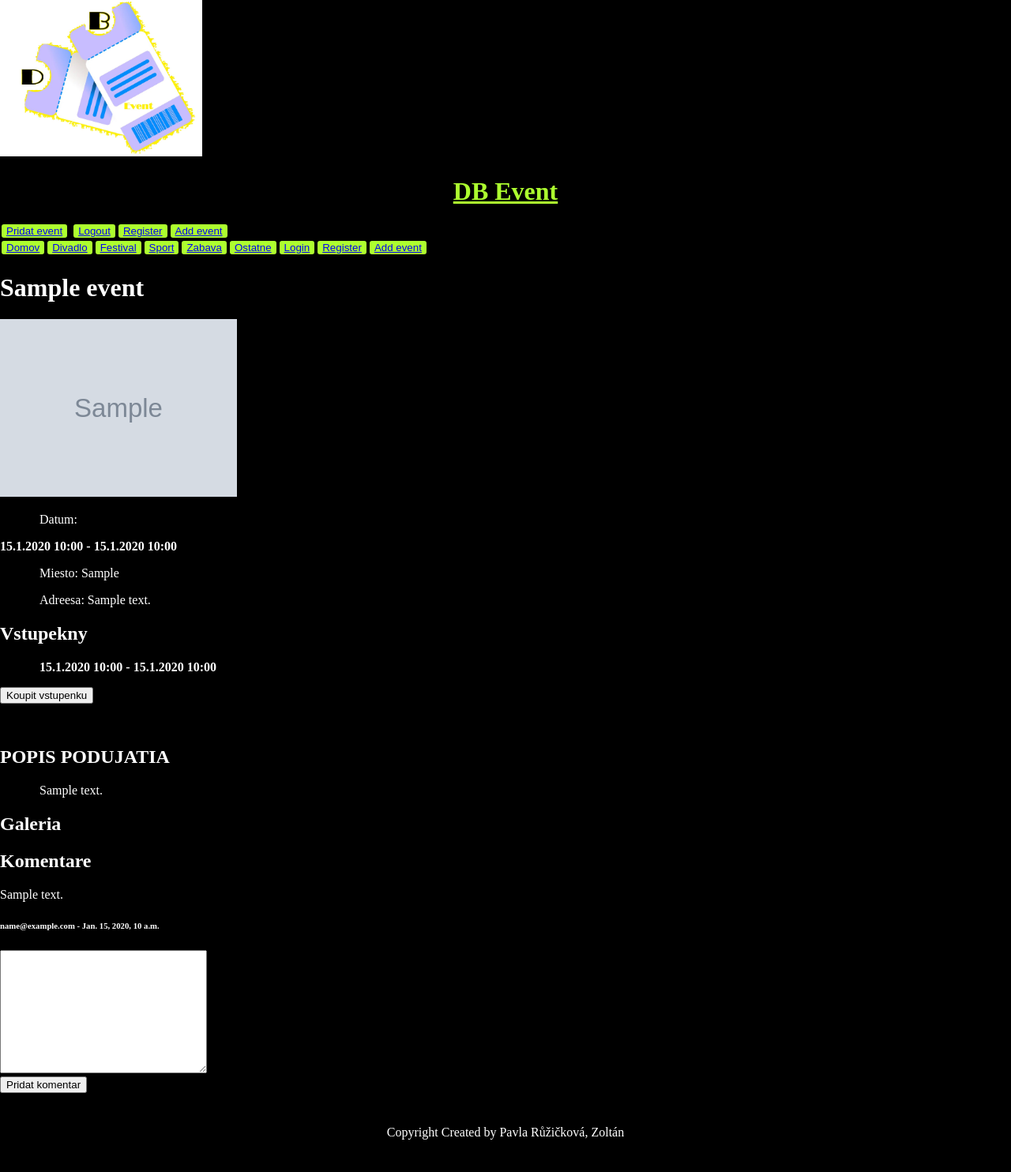
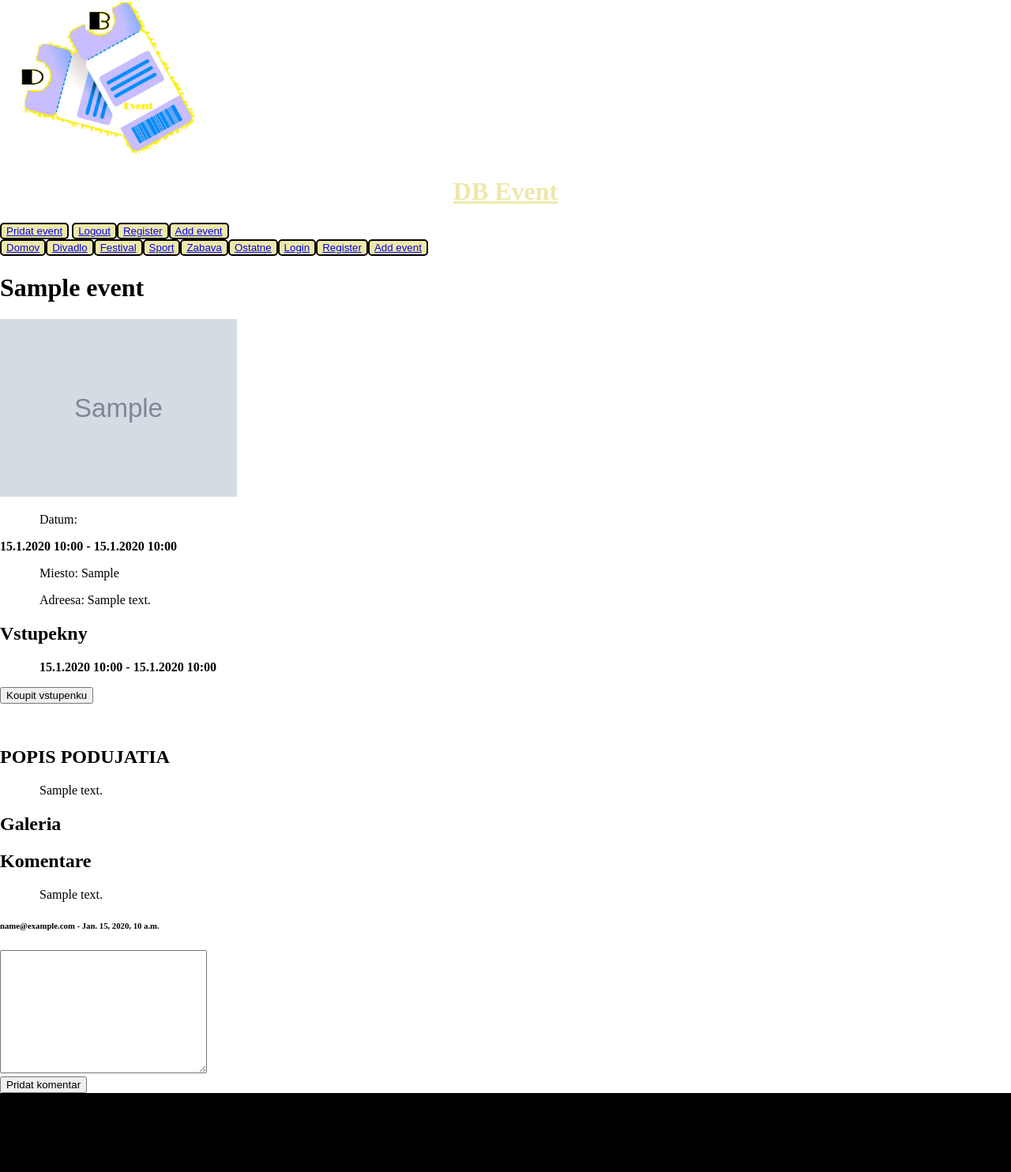
Before and after one commit to zorell11/Event_aggregation_service, a Django app: page /event/1/ in a window 1280 px wide. Shown: the whole page at 79% size. Run offline with Django 4.2, Linux system fonts and the light colour scheme; tables that the repository leaves empty hold one stand-in row (values such as "Sample post"); grey boxes marked "Sample" are stand-in pictures; parts of the project's set-up code (start-up, migrations or seed data) failed here and were passed over.

Commit message:
css modify

```diff
--- a/events/forms.py
+++ b/events/forms.py
@@ -26,6 +26,7 @@ class EventForm(forms.Form):
     event_image = forms.ImageField(required=False)
     event_video = forms.CharField(max_length=128, required=False)
 
+
     def clean(self):
         clean_data = super().clean()
         date_from = clean_data.get('date_from')
--- a/events/static/events/images/styless.css
+++ b/events/static/events/images/styless.css
@@ -13,7 +13,7 @@ body, html {
     display: flex;
     justify-content: space-between;
     align-items: center;
-    background: black;
+    background: white;
     font-size: 3em;
     font-style: italic;
     font-family: serif;
@@ -24,14 +24,14 @@ body, html {
 }
 
 .headContainer-center {
-    color: greenyellow;
+    color: PaleGoldenrod;
     width: 60%;
     text-align: center;
     margin: 0;
 }
 
 button {
-    background: greenyellow;
+    background: PaleGoldenrod;
     color: black;
     border-radius: 5px;
     transition: linear .3s;
@@ -40,16 +40,16 @@ button {
 }
 
 button:hover {
-    color: black;
-    background: red;
+    color: white;
+    background: orange;
     transform: scale(1.1);
-    border: 2px solid black;
+    border: 2px solid white;
 }
 
 .navContainer {
     height: 40px;
     width: 100vw;
-    background: black;
+    background: white;
     display: flex;
     justify-content: flex-end;
     padding: 0px 30px;
@@ -67,7 +67,7 @@ button:hover {
     display: flex;
     justify-content: center;
     align-items: center;
-    background: linear-gradient(black, greenyellow, black);
+    background: linear-gradient(white, gold, white);
 }
 
 .navContainer2 button{
@@ -78,8 +78,8 @@ button:hover {
 }
 
 body {
-    background: black;
-    color: white;
+    background: white;
+    color: black;
 }
 
 main {
--- a/events/templates/events/event_detail.html
+++ b/events/templates/events/event_detail.html
@@ -49,7 +49,7 @@
 
     {% for comment in comments %}
         <div>
-            </p>{{ comment.comment }}<p>
+            <p>{{ comment.comment }}</p>
             <h6>{{ comment.user_id.get_username }} - {{ comment.comment_date }}</h6>
         </div>
     {% empty %}
--- a/events/views.py
+++ b/events/views.py
@@ -20,7 +20,6 @@ from django.urls import reverse
 # @register.filter
 # def multiply(value, arg):
 #     return value * arg
-
 
 def index(request):
     events = Event.objects.all()
```
